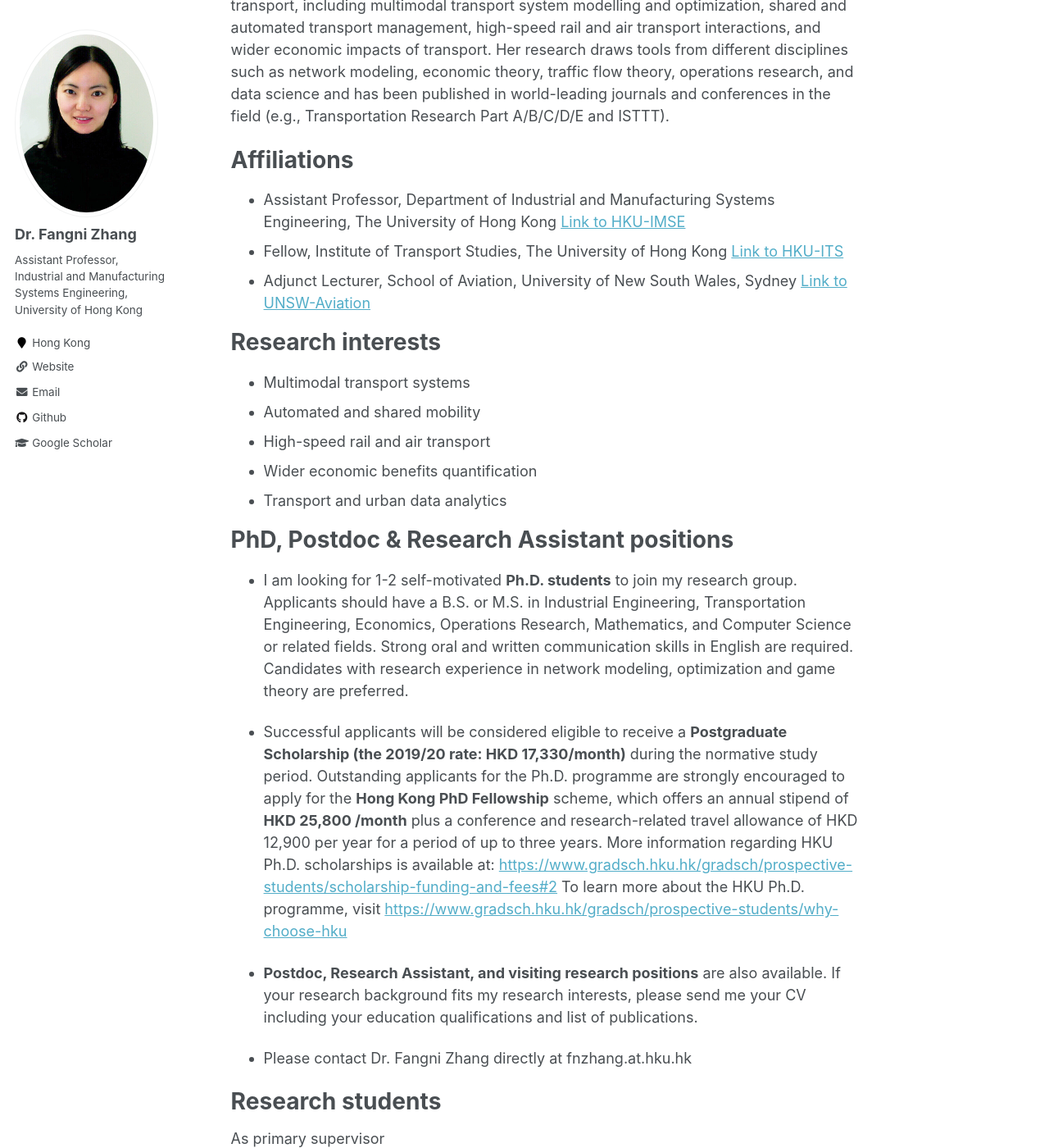
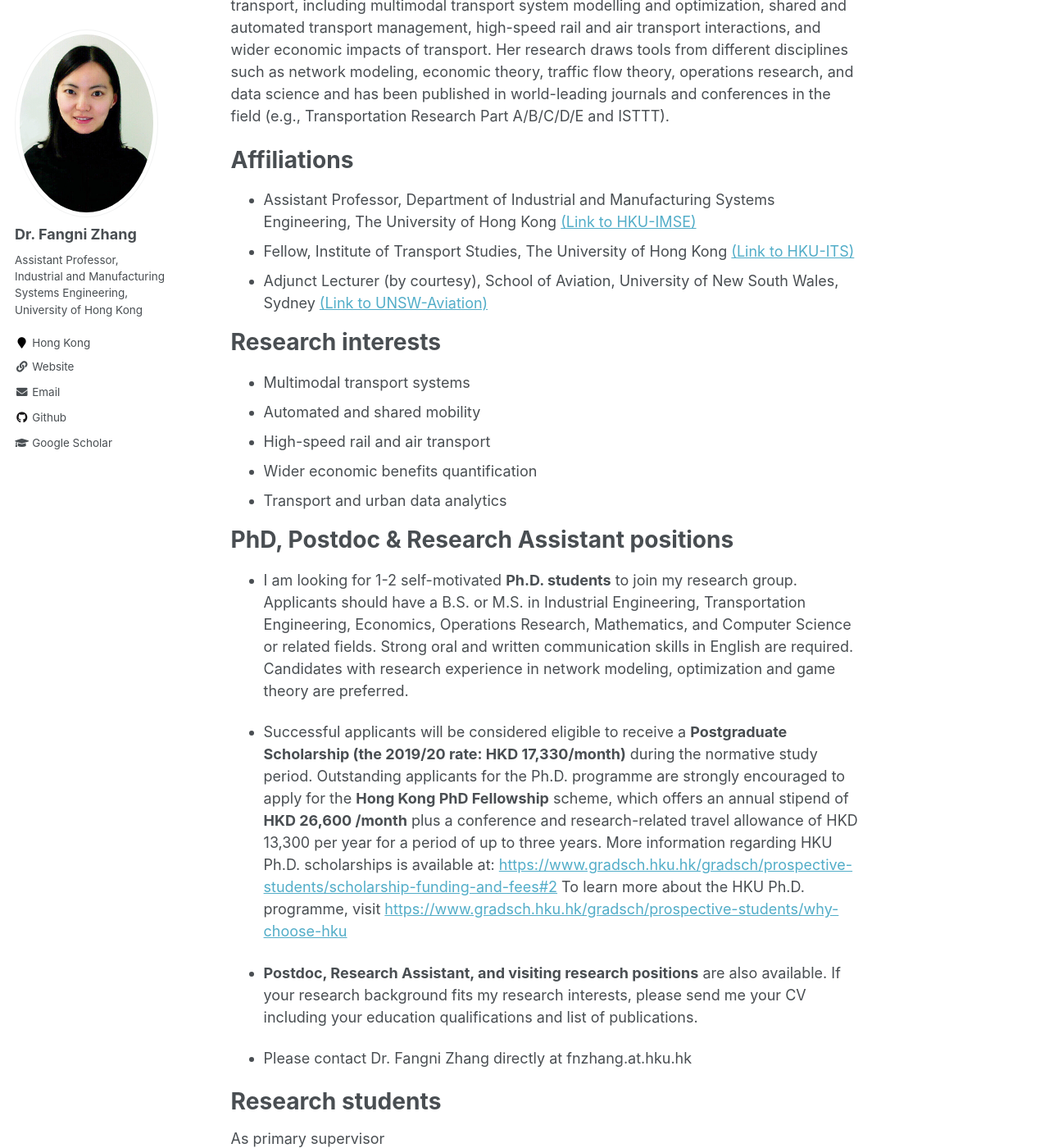
Before and after one commit to fangnizhang/fangnizhang.github.io, a Jekyll site: the page built from _pages/about.md, in a window 1280 px wide and 1400 px high, scrolled down 302 px. Shown: the whole window at 82% size. Built offline with Jekyll 4.4.1, drawn with Linux system fonts in a browser that asks for light colours; some of the changed text lies outside the part shown.

Commit message:
Update about.md

```diff
--- a/_pages/about.md
+++ b/_pages/about.md
@@ -8,13 +8,13 @@
   - /about.html
 ---
 
-Dr. Fangni Zhang is an Assistant Professor at the Department of Industrial and Manufacturing Systems Engineering at The University of Hong Kong [Homepage at HKU](https://www.imse.hku.hk/people/f-n-zhang). Prior to joining HKU, she held Lecturer positions at University of New South Wales and University of Leeds, and worked at Imperial College London as a Research Associate. Dr. Fangni Zhang’s research covers a wide range of fundamental and emerging issues in transport, including multimodal transport system modelling and optimization, shared and automated transport management, high-speed rail and air transport interactions, and wider economic impacts of transport. Her research draws tools from different disciplines such as network modeling, economic theory, traffic flow theory, operations research, and data science and has been published in world-leading journals and conferences in the field (e.g., Transportation Research Part A/B/C/D/E and ISTTT).
+Dr. Fangni Zhang is an Assistant Professor at the Department of Industrial and Manufacturing Systems Engineering at The University of Hong Kong [(Homepage at HKU)](https://www.imse.hku.hk/people/f-n-zhang). Prior to joining HKU, she held Lecturer positions at University of New South Wales and University of Leeds, and worked at Imperial College London as a Research Associate. Dr. Fangni Zhang’s research covers a wide range of fundamental and emerging issues in transport, including multimodal transport system modelling and optimization, shared and automated transport management, high-speed rail and air transport interactions, and wider economic impacts of transport. Her research draws tools from different disciplines such as network modeling, economic theory, traffic flow theory, operations research, and data science and has been published in world-leading journals and conferences in the field (e.g., Transportation Research Part A/B/C/D/E and ISTTT).
 
 Affiliations
 ======
-- Assistant Professor, Department of Industrial and Manufacturing Systems Engineering, The University of Hong Kong [Link to HKU-IMSE](https://www.imse.hku.hk/)
-- Fellow, Institute of Transport Studies, The University of Hong Kong [Link to HKU-ITS](https://www.institute-of-transport-studies.hku.hk/)
-- Adjunct Lecturer, School of Aviation, University of New South Wales, Sydney [Link to UNSW-Aviation](https://www.aviation.unsw.edu.au/)
+- Assistant Professor, Department of Industrial and Manufacturing Systems Engineering, The University of Hong Kong [(Link to HKU-IMSE)](https://www.imse.hku.hk/)
+- Fellow, Institute of Transport Studies, The University of Hong Kong [(Link to HKU-ITS)](https://www.institute-of-transport-studies.hku.hk/)
+- Adjunct Lecturer (by courtesy), School of Aviation, University of New South Wales, Sydney [(Link to UNSW-Aviation)](https://www.aviation.unsw.edu.au/)
 
 Research interests
 ======
@@ -28,7 +28,7 @@
 ======
 - I am looking for 1-2 self-motivated **Ph.D. students** to join my research group. Applicants should have a B.S. or M.S. in Industrial Engineering, Transportation Engineering, Economics, Operations Research, Mathematics, and Computer Science or related fields. Strong oral and written communication skills in English are required. Candidates with research experience in network modeling, optimization and game theory are preferred.
 
-- Successful applicants will be considered eligible to receive a **Postgraduate Scholarship (the 2019/20 rate: HKD 17,330/month)** during the normative study period. Outstanding applicants for the Ph.D. programme are strongly encouraged to apply for the **Hong Kong PhD Fellowship** scheme, which offers an annual stipend of **HKD 25,800 /month** plus a conference and research-related travel allowance of HKD 12,900 per year for a period of up to three years. More information regarding HKU Ph.D. scholarships is available at: [https://www.gradsch.hku.hk/gradsch/prospective-students/scholarship-funding-and-fees#2](https://www.gradsch.hku.hk/gradsch/prospective-students/scholarship-funding-and-fees#2)
+- Successful applicants will be considered eligible to receive a **Postgraduate Scholarship (the 2019/20 rate: HKD 17,330/month)** during the normative study period. Outstanding applicants for the Ph.D. programme are strongly encouraged to apply for the **Hong Kong PhD Fellowship** scheme, which offers an annual stipend of **HKD 26,600 /month** plus a conference and research-related travel allowance of HKD 13,300 per year for a period of up to three years. More information regarding HKU Ph.D. scholarships is available at: [https://www.gradsch.hku.hk/gradsch/prospective-students/scholarship-funding-and-fees#2](https://www.gradsch.hku.hk/gradsch/prospective-students/scholarship-funding-and-fees#2)
 To learn more about the HKU Ph.D. programme, visit [https://www.gradsch.hku.hk/gradsch/prospective-students/why-choose-hku](https://www.gradsch.hku.hk/gradsch/prospective-students/why-choose-hku)
 
 - **Postdoc, Research Assistant, and visiting research positions** are also available. If your research background fits my research interests, please send me your CV including your education qualifications and list of publications.
```
